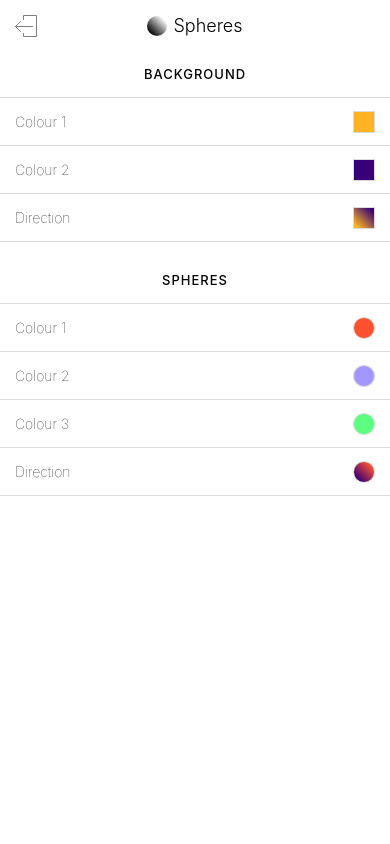
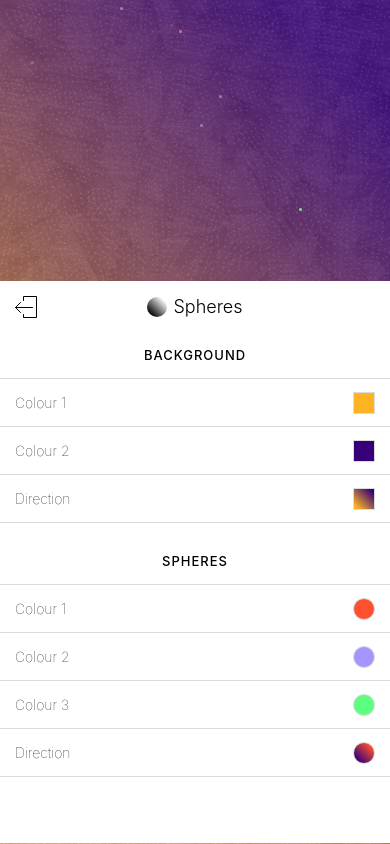
Before and after one commit to jamesshedden/spheres-react, a React (Create React App) app: page / in a window 390 px wide. Both pictures are taken after a click on the element 28 px from the left and 29 px from the top of the page. Built offline with nearby package versions, Linux system fonts and the light colour scheme.

Commit message:
Mobile UI

```diff
--- a/src/App.css
+++ b/src/App.css
@@ -337,23 +337,6 @@
   transition: opacity 2s ease;
 }
 
-.menu {
-  background: white;
-  z-index: 999;
-  position: absolute;
-  top: 0;
-  left: 0;
-  height: 100%;
-  width: 100%;
-  overflow-y: scroll;
-}
-
-@media (min-width: 420px) {
-  .menu {
-    width: 300px;
-  }
-}
-
 .color-select {
   line-height: 0;
 }
@@ -398,6 +381,54 @@
 
 .angle-select__item.is-active .angle-select__active-icon {
   display: block;
+}
+
+.menu {
+  z-index: 999;
+  position: absolute;
+  top: 0;
+  left: 0;
+  height: 100%;
+  width: 100%;
+  overflow-y: scroll;
+  -webkit-overflow-scrolling: touch;
+}
+
+.menu__mobile-spacer {
+  height: 33.3%;
+}
+
+.menu__content {
+  position: relative;
+  overflow: auto;
+  height: 66.6%;
+  background: white;
+}
+
+.close-menu-icon {
+  z-index: 9999;
+  display: inline-block;
+  position: absolute;
+  top: 15px;
+  left: 15px;
+}
+
+@media (min-width: 420px) {
+  .menu {
+    width: 300px;
+  }
+
+  .menu__content {
+    height: 100%;
+  }
+
+  .menu__mobile-spacer {
+    height: 0;
+  }
+
+  .close-menu-icon {
+    top: 15px;
+  }
 }
 
 .menu__section {
@@ -478,11 +509,11 @@
 
 .close-menu-icon,
 .open-menu-icon {
-  opacity: 0.5;
+  /*opacity: 0.5;*/
 }
 
 .close-menu-icon:hover,
 .open-menu-icon:hover {
   cursor: pointer;
-  opacity: 1;
+  opacity: 0.5;
 }
--- a/src/App.js
+++ b/src/App.js
@@ -429,9 +429,14 @@ class App extends Component {
           top: '-9999px',
           left: '-9999px',
           background: `
-            url('/dots-texture-dark.jpg')
+            url('/dots-texture-dark-transparent.png'),
+            url('/dots-texture-light.jpg')
           `
-        } }/>
+        } }>
+          <img src="/menu-icon.svg"/>
+          <img src="/close-icon.svg"/>
+          <img src="/tick-icon.svg"/>
+        </div>
       );
     }
 
@@ -500,12 +505,12 @@ class App extends Component {
       return (
         <div className="menu no-circle">
 
+          <div className="menu__mobile-spacer"></div>
+
+          <div className="menu__content no-circle">
             {
               this.state.isMenuOpen ?
               <div className="close-menu-icon no-circle"
-            style={ {
-              zIndex: 9999, display: 'inline-block', position: 'absolute', top: 15, left: 15,
-            }}
               onClick={ () => {
                 this.setState((prevState) => {
                   return {
@@ -779,6 +784,7 @@ class App extends Component {
               </div>
             </div>
           </div>
+        </div>
       );
     };
 
```
Lines whose indentation alone changed are shown as unchanged.
